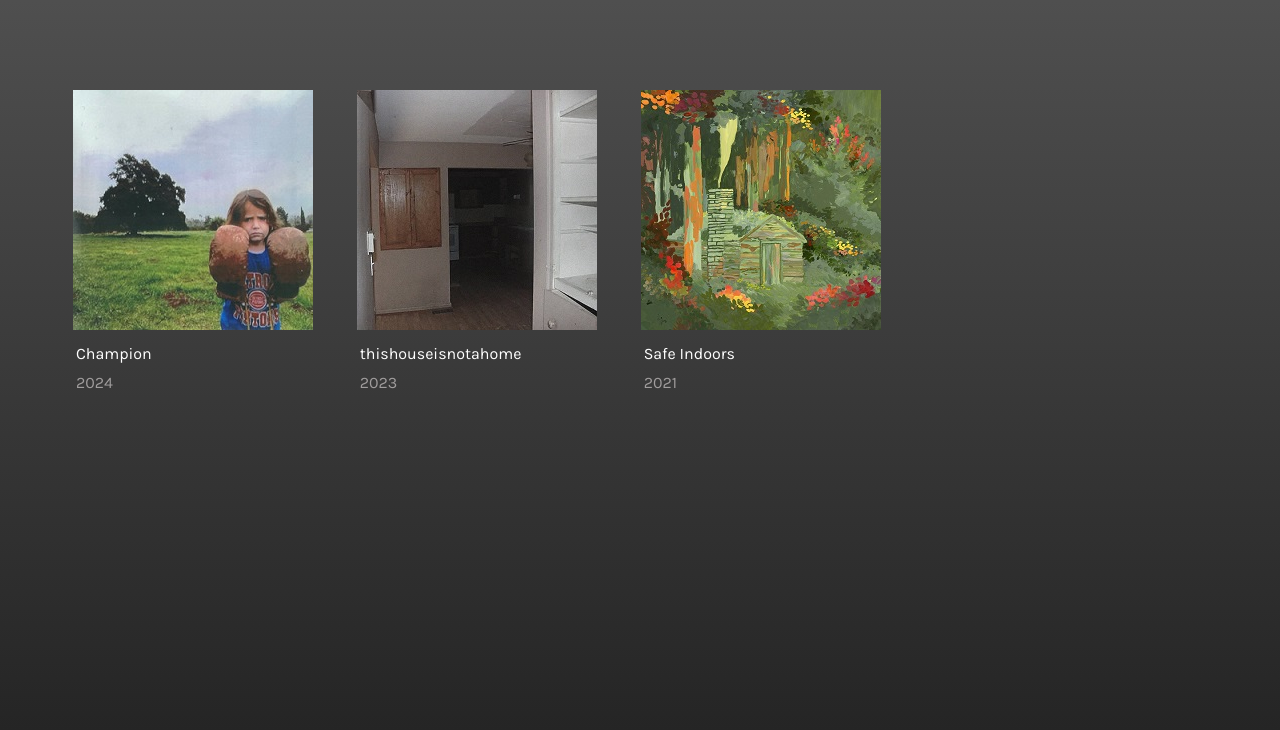
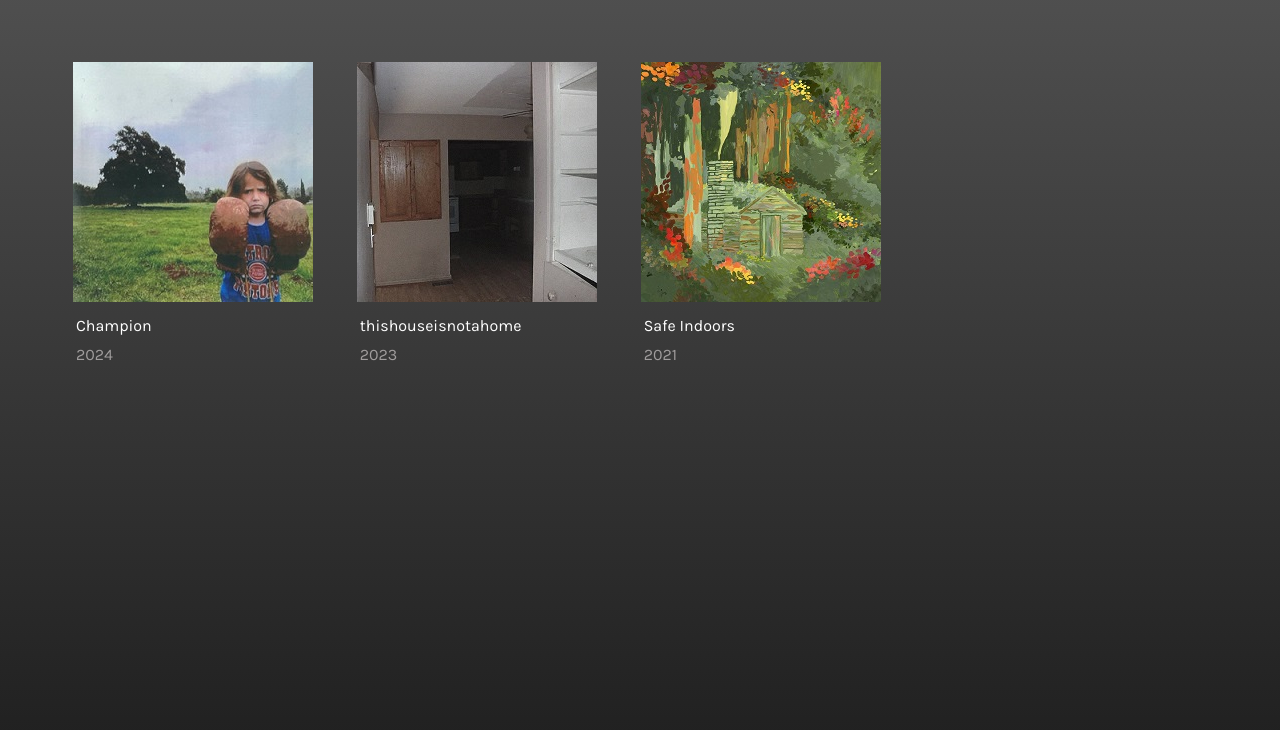
Before and after one commit to marcosmatasousa/marcosmatasousa.github.io, a plain HTML site: page assets/html/music.html in a window 1280 px wide. Shown: the part 70-800 px from the top of the page. Drawn offline with Linux system fonts and the light colour scheme.

Commit message:
Removing <br> tags from music list page

```diff
--- a/assets/css/music_list.css
+++ b/assets/css/music_list.css
@@ -35,7 +35,8 @@ a.music:hover{
 div.row{
     margin-left: 50px;
     padding-bottom: 45%;
-
+    max-width: 1400px;
+    margin-top: 50px ;
 }
 
 div.title{
```
Also changed, not shown: assets/html/music.html (+0 -3 lines).
